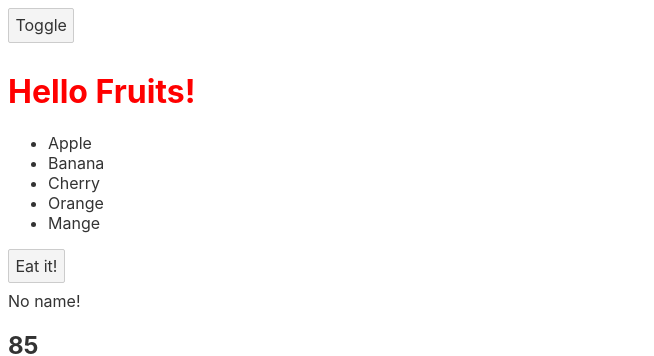
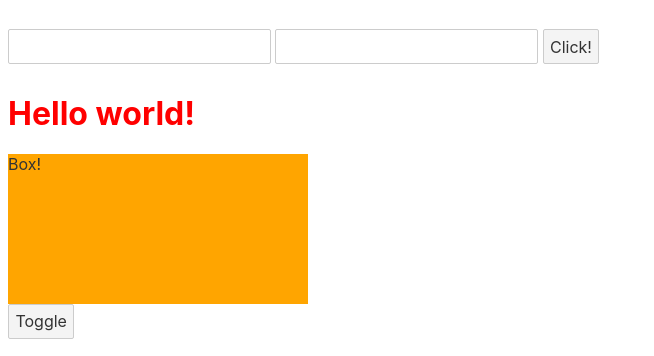
Before and after one commit to soonhankwon/svelte-test, a Svelte app: page / in a window 1280 px wide. Shown: the top 356 px of the page, without its empty margins (0-654 px from the left). Built offline with nearby package versions, Linux system fonts and the light colour scheme.

Commit message:
event handling

```diff
--- a/src/App.svelte
+++ b/src/App.svelte
@@ -1,8 +1,15 @@
 <script>
+	// import { onMount } from "svelte"
 	let name = 'world'
 	let toggle = false
 	let fruitName = 'Fruits'
 	let fruits = ['Apple', 'Banana', 'Cherry', 'Orange', 'Mange']
+	let isRed = false
+	let text = ''
+	// onMount(() => {
+	// 	const box = document.querySelector('.box')
+	// 	box.addEventListener('click', () => {isRed = !isRed})
+	// })
 
 	let age = 85
 	function assign() {
@@ -12,7 +19,34 @@
 	function deleteFruit() {
 		fruits = fruits.slice(1);
 	}
+	function enter() {
+		name = 'enter'
+	}
+	function leave() {
+		name = 'leave'
+	}
 </script>
+<h1>
+	{text}
+</h1>
+<input type="text"
+		value={text}
+		on:input={(e) => {text = e.target.value}} />
+<input type="text"
+		bind:value={text} />
+
+<button on:click={() => {text = 'Soonhan'}}>
+	Click!
+</button>
+
+<h1>Hello {name}!</h1>
+<div class="box"
+	style="background-color: {isRed ? 'red' : 'orange'};"
+	on:click={() => { isRed = !isRed }}
+	on:mouseenter={enter}
+	on:mouseleave={leave}>
+	Box!
+</div>
 
 <button on:click={() => {toggle = !toggle}}>
 	Toggle
@@ -51,4 +85,10 @@
 	.active {
 		color: blue;
 	}
+
+	.box {
+		width: 300px;
+		height: 150px;
+		background-color: orange;
+	}
 </style>
```
